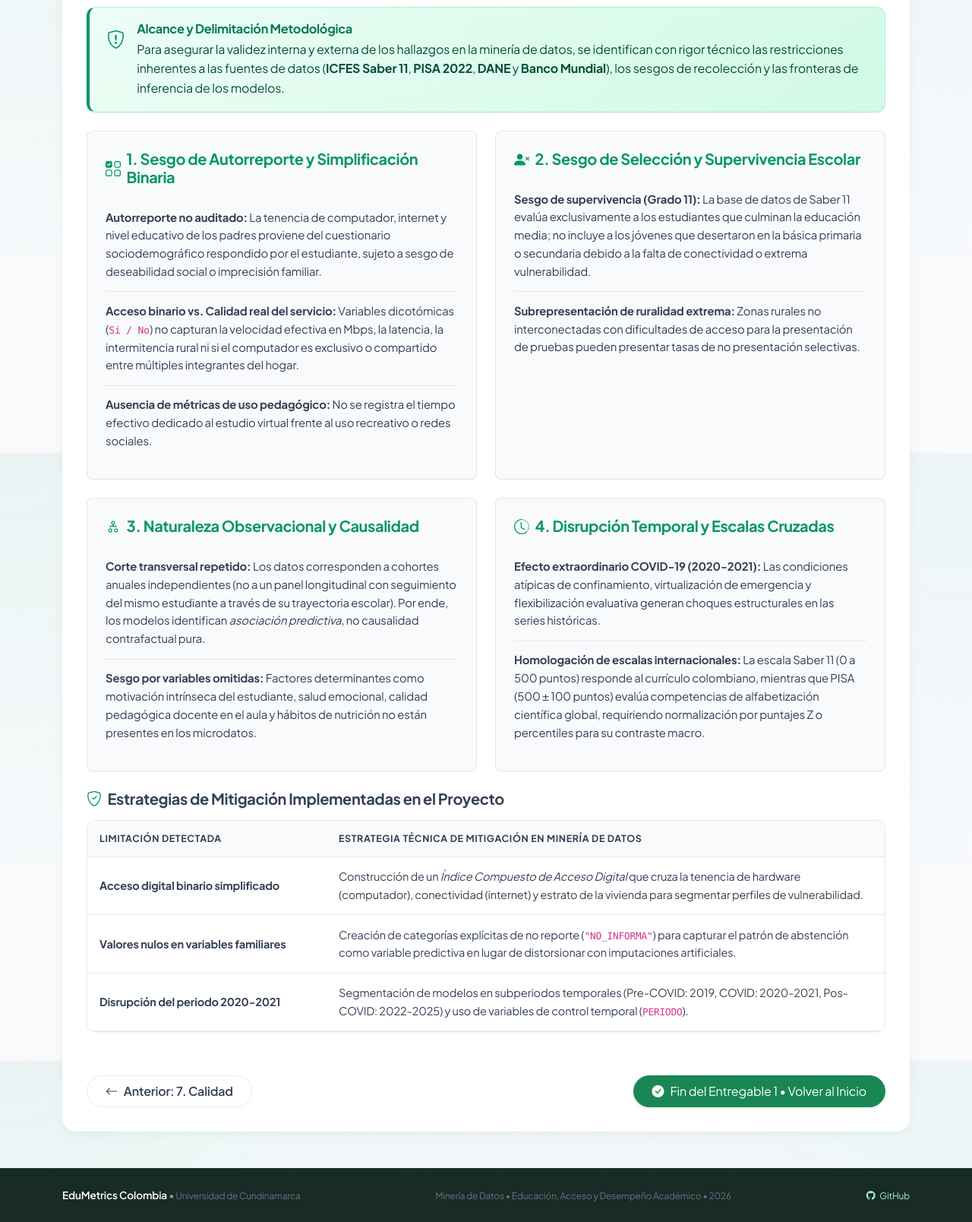
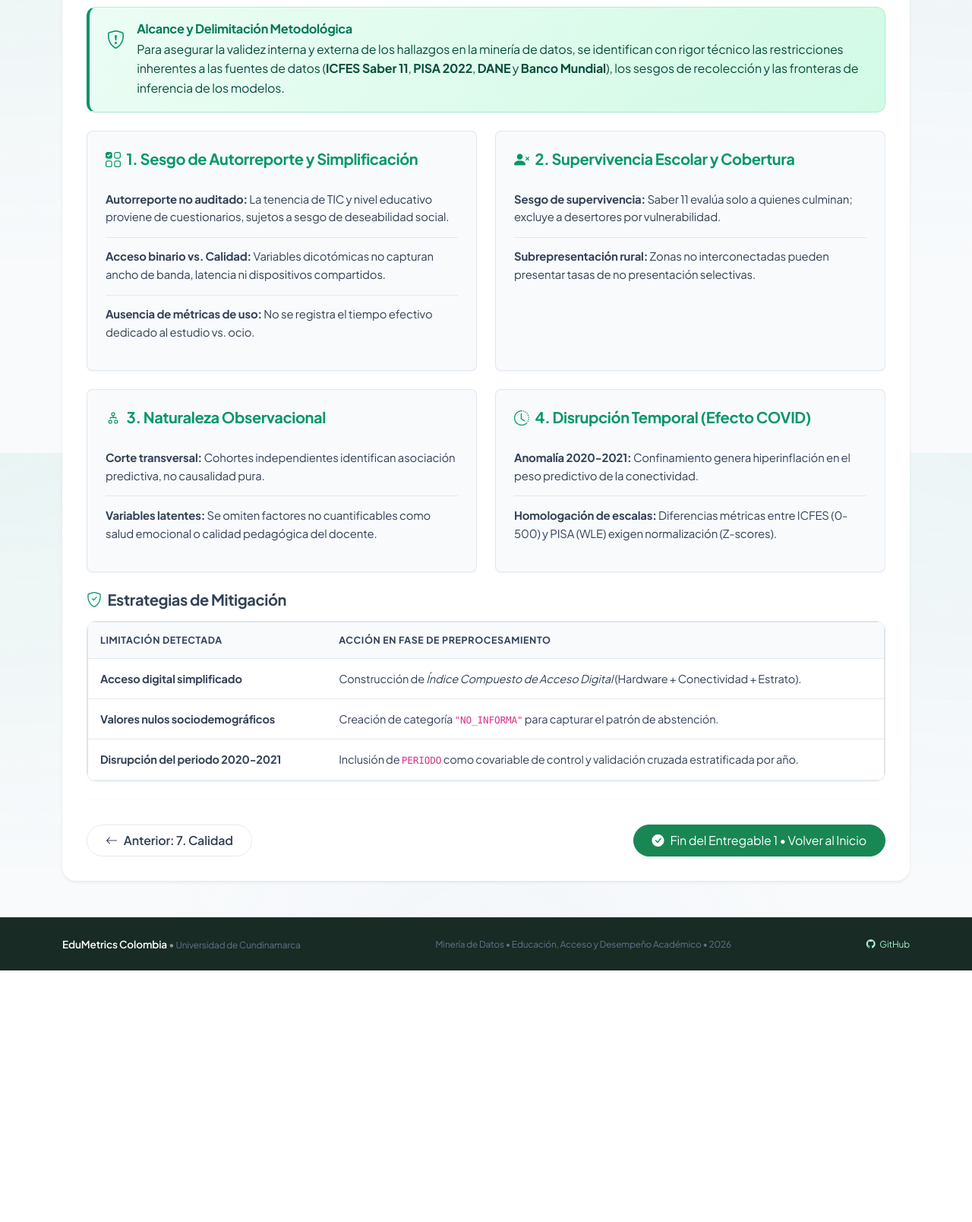
Before and after one commit to Rockbayo/MD_Proyecto_Educacion, a Flask app: page /etapa1/limitaciones in a window 1280 px wide. Shown: the part 204-1812 px from the top of the page at 76% size. After the commit the page ends 1481 px from the top, so only its background shows below. Run offline with Flask 3, Linux system fonts and the light colour scheme.

Commit message:
feat: integración final de limitaciones y consideraciones metodológicas

```diff
--- a/templates/etapa1/limitaciones.html
+++ b/templates/etapa1/limitaciones.html
@@ -1,8 +1,8 @@
 {% extends "base.html" %}
 
 {% block content %}
-<div class="card border-0 animate-slide-up">
-    <div class="card-header">
+<div class="card border-0 animate-slide-up shadow-sm">
+    <div class="card-header bg-primary">
         <div class="d-flex align-items-center justify-content-between">
             <h3 class="mb-0 d-flex align-items-center gap-2 text-white">
                 <i class="bi bi-slash-circle-fill text-white"></i>
@@ -28,17 +28,17 @@
             <div class="col-md-6">
                 <div class="p-4 bg-light rounded-3 border h-100">
                     <h5 class="fw-bold text-primary d-flex align-items-center gap-2 mb-3">
-                        <i class="bi bi-ui-checks-grid"></i> 1. Sesgo de Autorreporte y Simplificación Binaria
+                        <i class="bi bi-ui-checks-grid"></i> 1. Sesgo de Autorreporte y Simplificación
                     </h5>
                     <ul class="list-group list-group-flush bg-transparent small">
                         <li class="list-group-item bg-transparent">
-                            <strong>Autorreporte no auditado:</strong> La tenencia de computador, internet y nivel educativo de los padres proviene del cuestionario sociodemográfico respondido por el estudiante, sujeto a sesgo de deseabilidad social o imprecisión familiar.
+                            <strong>Autorreporte no auditado:</strong> La tenencia de TIC y nivel educativo proviene de cuestionarios, sujetos a sesgo de deseabilidad social.
                         </li>
                         <li class="list-group-item bg-transparent">
-                            <strong>Acceso binario vs. Calidad real del servicio:</strong> Variables dicotómicas (<code>Si / No</code>) no capturan la velocidad efectiva en Mbps, la latencia, la intermitencia rural ni si el computador es exclusivo o compartido entre múltiples integrantes del hogar.
+                            <strong>Acceso binario vs. Calidad:</strong> Variables dicotómicas no capturan ancho de banda, latencia ni dispositivos compartidos.
                         </li>
                         <li class="list-group-item bg-transparent">
-                            <strong>Ausencia de métricas de uso pedagógico:</strong> No se registra el tiempo efectivo dedicado al estudio virtual frente al uso recreativo o redes sociales.
+                            <strong>Ausencia de métricas de uso:</strong> No se registra el tiempo efectivo dedicado al estudio vs. ocio.
                         </li>
                     </ul>
                 </div>
@@ -48,14 +48,14 @@
             <div class="col-md-6">
                 <div class="p-4 bg-light rounded-3 border h-100">
                     <h5 class="fw-bold text-primary d-flex align-items-center gap-2 mb-3">
-                        <i class="bi bi-person-x-fill"></i> 2. Sesgo de Selección y Supervivencia Escolar
+                        <i class="bi bi-person-x-fill"></i> 2. Supervivencia Escolar y Cobertura
                     </h5>
                     <ul class="list-group list-group-flush bg-transparent small">
                         <li class="list-group-item bg-transparent">
-                            <strong>Sesgo de supervivencia (Grado 11):</strong> La base de datos de Saber 11 evalúa exclusivamente a los estudiantes que culminan la educación media; no incluye a los jóvenes que desertaron en la básica primaria o secundaria debido a la falta de conectividad o extrema vulnerabilidad.
+                            <strong>Sesgo de supervivencia:</strong> Saber 11 evalúa solo a quienes culminan; excluye a desertores por vulnerabilidad.
                         </li>
                         <li class="list-group-item bg-transparent">
-                            <strong>Subrepresentación de ruralidad extrema:</strong> Zonas rurales no interconectadas con dificultades de acceso para la presentación de pruebas pueden presentar tasas de no presentación selectivas.
+                            <strong>Subrepresentación rural:</strong> Zonas no interconectadas pueden presentar tasas de no presentación selectivas.
                         </li>
                     </ul>
                 </div>
@@ -65,14 +65,14 @@
             <div class="col-md-6">
                 <div class="p-4 bg-light rounded-3 border h-100">
                     <h5 class="fw-bold text-primary d-flex align-items-center gap-2 mb-3">
-                        <i class="bi bi-diagram-2"></i> 3. Naturaleza Observacional y Causalidad
+                        <i class="bi bi-diagram-2"></i> 3. Naturaleza Observacional
                     </h5>
                     <ul class="list-group list-group-flush bg-transparent small">
                         <li class="list-group-item bg-transparent">
-                            <strong>Corte transversal repetido:</strong> Los datos corresponden a cohortes anuales independientes (no a un panel longitudinal con seguimiento del mismo estudiante a través de su trayectoria escolar). Por ende, los modelos identifican <em>asociación predictiva</em>, no causalidad contrafactual pura.
+                            <strong>Corte transversal:</strong> Cohortes independientes identifican asociación predictiva, no causalidad pura.
                         </li>
                         <li class="list-group-item bg-transparent">
-                            <strong>Sesgo por variables omitidas:</strong> Factores determinantes como motivación intrínseca del estudiante, salud emocional, calidad pedagógica docente en el aula y hábitos de nutrición no están presentes en los microdatos.
+                            <strong>Variables latentes:</strong> Se omiten factores no cuantificables como salud emocional o calidad pedagógica del docente.
                         </li>
                     </ul>
                 </div>
@@ -82,14 +82,14 @@
             <div class="col-md-6">
                 <div class="p-4 bg-light rounded-3 border h-100">
                     <h5 class="fw-bold text-primary d-flex align-items-center gap-2 mb-3">
-                        <i class="bi bi-clock-history"></i> 4. Disrupción Temporal y Escalas Cruzadas
+                        <i class="bi bi-clock-history"></i> 4. Disrupción Temporal (Efecto COVID)
                     </h5>
                     <ul class="list-group list-group-flush bg-transparent small">
                         <li class="list-group-item bg-transparent">
-                            <strong>Efecto extraordinario COVID-19 (2020-2021):</strong> Las condiciones atípicas de confinamiento, virtualización de emergencia y flexibilización evaluativa generan choques estructurales en las series históricas.
+                            <strong>Anomalía 2020-2021:</strong> Confinamiento genera hiperinflación en el peso predictivo de la conectividad.
                         </li>
                         <li class="list-group-item bg-transparent">
-                            <strong>Homologación de escalas internacionales:</strong> La escala Saber 11 (0 a 500 puntos) responde al currículo colombiano, mientras que PISA (500 &plusmn; 100 puntos) evalúa competencias de alfabetización científica global, requiriendo normalización por puntajes Z o percentiles para su contraste macro.
+                            <strong>Homologación de escalas:</strong> Diferencias métricas entre ICFES (0-500) y PISA (WLE) exigen normalización (Z-scores).
                         </li>
                     </ul>
                 </div>
@@ -97,35 +97,35 @@
         </div>
 
         <h5 class="fw-bold text-secondary mt-4 mb-3 d-flex align-items-center gap-2">
-            <i class="bi bi-shield-check text-primary"></i> Estrategias de Mitigación Implementadas en el Proyecto
+            <i class="bi bi-shield-check text-primary"></i> Estrategias de Mitigación
         </h5>
         <div class="table-responsive">
-            <table class="table table-hover align-middle">
-                <thead>
+            <table class="table table-hover align-middle border">
+                <thead class="table-light">
                     <tr>
                         <th style="width: 30%;">Limitación Detectada</th>
-                        <th style="width: 70%;">Estrategia Técnica de Mitigación en Minería de Datos</th>
+                        <th style="width: 70%;">Acción en Fase de Preprocesamiento</th>
                     </tr>
                 </thead>
                 <tbody>
                     <tr>
-                        <td><strong>Acceso digital binario simplificado</strong></td>
-                        <td>Construcción de un <em>Índice Compuesto de Acceso Digital</em> que cruza la tenencia de hardware (computador), conectividad (internet) y estrato de la vivienda para segmentar perfiles de vulnerabilidad.</td>
+                        <td><strong>Acceso digital simplificado</strong></td>
+                        <td>Construcción de <em>Índice Compuesto de Acceso Digital</em> (Hardware + Conectividad + Estrato).</td>
                     </tr>
                     <tr>
-                        <td><strong>Valores nulos en variables familiares</strong></td>
-                        <td>Creación de categorías explícitas de no reporte (<code>"NO_INFORMA"</code>) para capturar el patrón de abstención como variable predictiva en lugar de distorsionar con imputaciones artificiales.</td>
+                        <td><strong>Valores nulos sociodemográficos</strong></td>
+                        <td>Creación de categoría <code>"NO_INFORMA"</code> para capturar el patrón de abstención.</td>
                     </tr>
                     <tr>
                         <td><strong>Disrupción del periodo 2020-2021</strong></td>
-                        <td>Segmentación de modelos en subperiodos temporales (Pre-COVID: 2019, COVID: 2020-2021, Pos-COVID: 2022-2025) y uso de variables de control temporal (<code>PERIODO</code>).</td>
+                        <td>Inclusión de <code>PERIODO</code> como covariable de control y validación cruzada estratificada por año.</td>
                     </tr>
                 </tbody>
             </table>
         </div>
 
         <!-- Navegación entre ítems -->
-        <hr class="my-4" style="border-color: var(--border-color);">
+        <hr class="my-4" style="border-color: var(--border-color, #dee2e6);">
         <div class="d-flex flex-column flex-sm-row justify-content-between align-items-center gap-3 pt-2">
             <a href="{{ url_for('calidad') }}" class="btn btn-outline-secondary rounded-pill px-4 py-2 d-inline-flex align-items-center gap-2">
                 <i class="bi bi-arrow-left"></i> Anterior: 7. Calidad
```
